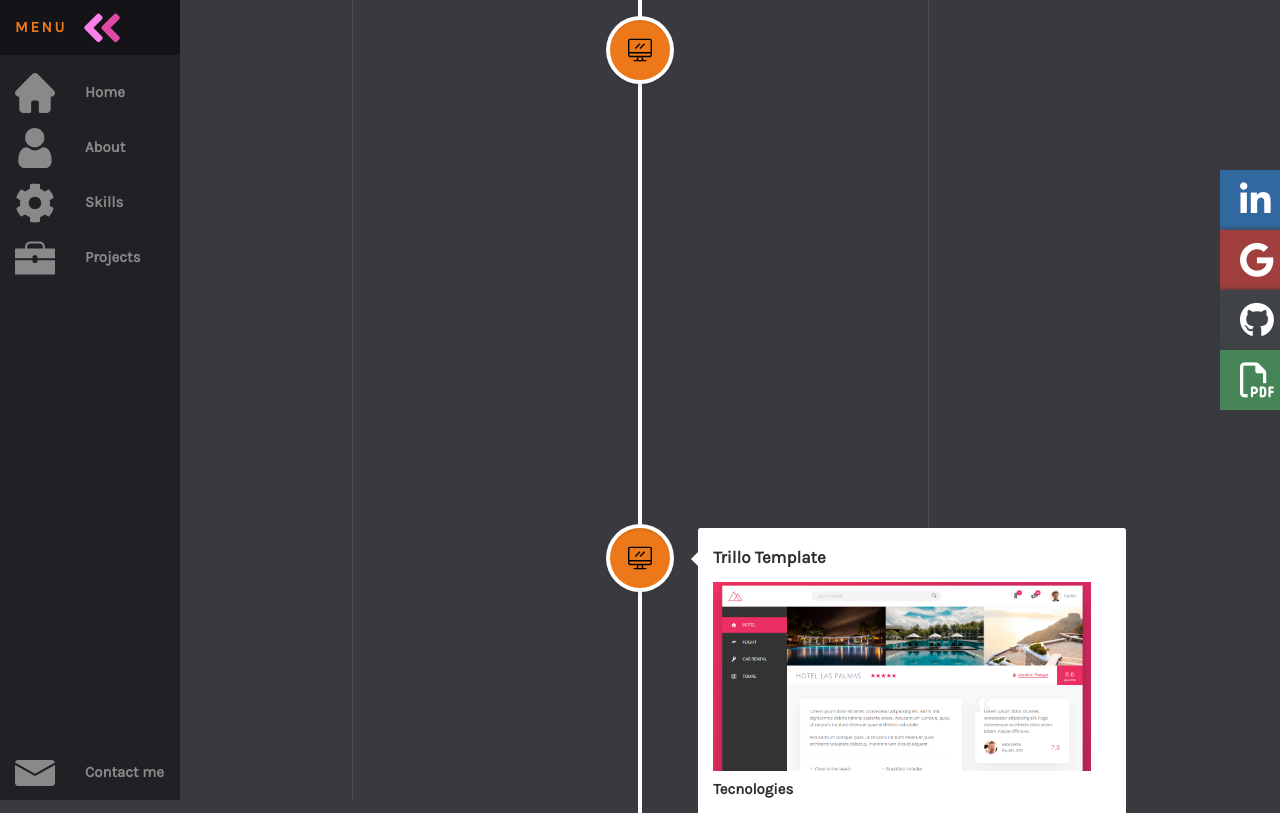
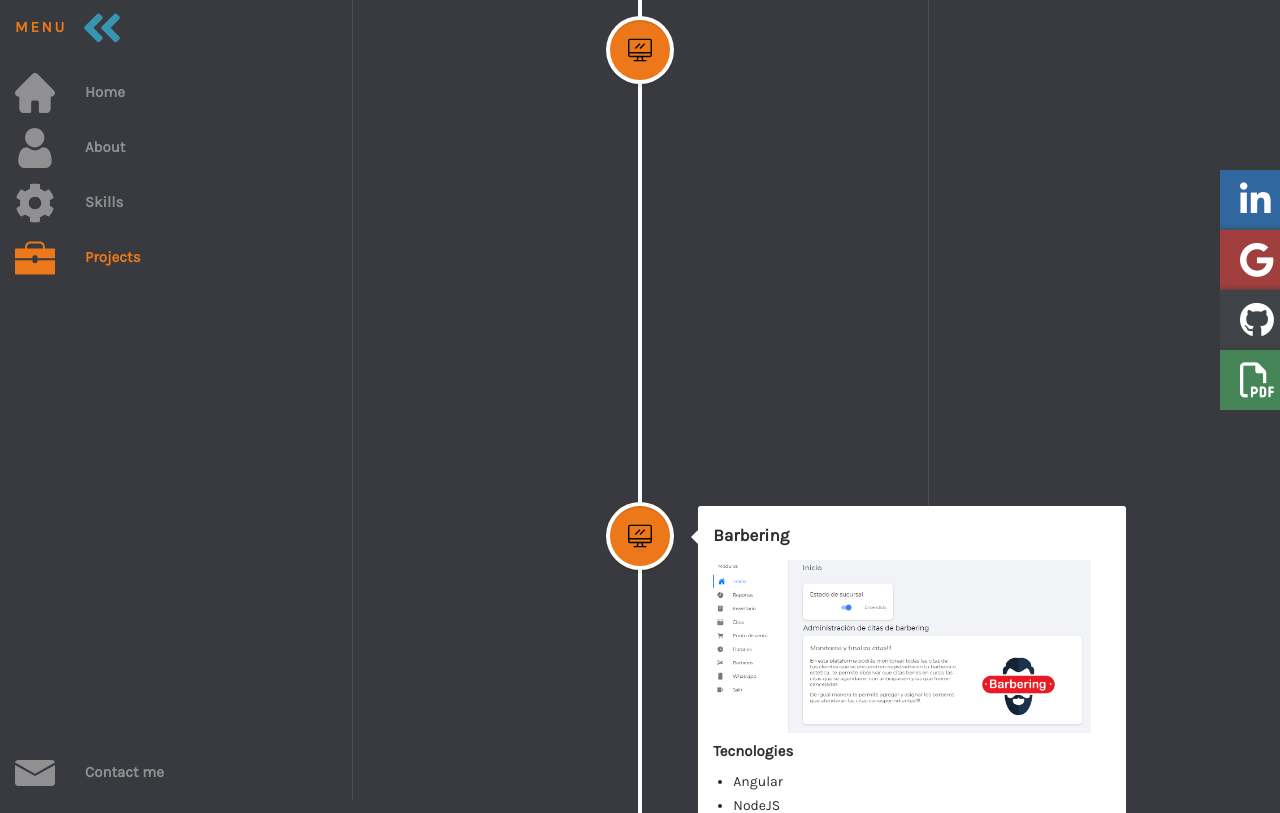
Before and after one commit to CarlosGRJ/CarlosRojas, a React (Create React App) app: page /projects in a window 1280 px wide. Shown: the top 813 px of the page. Built offline with nearby package versions, Linux system fonts and the light colour scheme.

Commit message:
colors and responsive

```diff
--- a/src/App.js
+++ b/src/App.js
@@ -24,12 +24,12 @@ const App = () => {
             <SocialSidebar />
          </ViewportProvider>
          <Switch>
-            <Route exact path='/' component={Home} />
+            <Route exact path='/home' component={Home} />
             <Route exact path='/about' component={About} />
             <Route exact path='/skills' component={Skills} />
             <Route exact path='/projects' component={Projects} />
             <Route exact path='/contact' component={Contact} />
-            <Redirect to='/' />
+            <Redirect to='/home' />
          </Switch>
       </BrowserRouter>
    );
--- a/src/assets/scss/abstracts/_variables.scss
+++ b/src/assets/scss/abstracts/_variables.scss
@@ -17,8 +17,9 @@ $default-font-size: 1.6rem;
 
 $text-primary: #b6b6b6;
 $text-secondary: #ec7819;
-$bg-primary-nav: #1F2124;
-$bg-secondary-nav: #141418;
+
+$bg-primary-nav: #1f212400;
+$bg-secondary-nav: #14141800;
 
 $color-linkedin: rgba(10, 102, 194, 0.6);
 $color-google: rgba(197, 33, 31, 0.6);
@@ -28,3 +29,9 @@ $color-resume: rgba(44, 151, 74, 0.6);
 $transition-speed: 600ms;
 
 $line: 1px solid $color-grey-light-2;
+
+$color-blue: #3895B2;
+$color-blue-light: #40a7c7;
+
+$color-back: rgba(36, 41, 46, 0.74);
+$color-back-light: rgba(36, 41, 46, 0.651);
--- a/src/components/MyNavbar/MyNavbar.jsx
+++ b/src/components/MyNavbar/MyNavbar.jsx
@@ -1,5 +1,5 @@
 import React from 'react';
-import { Link } from 'react-router-dom';
+import { NavLink } from 'react-router-dom';
 import { IconAbout } from '../../iconsNavBar/IconAbout';
 import { IconContact } from '../../iconsNavBar/IconContact';
 // import { IconExperience } from '../../iconsNavBar/IconExperience';
@@ -14,7 +14,9 @@ export const MyNavbar = () => {
       <nav className={classes.nav}>
          <ul className={classes.nav__links}>
             <li className={classes.logo}>
-               <a href='#home' className={classes.nav__link}>
+               <a
+                  href='#home'
+                  className={classes.nav__link}>
                   <span className={`${classes['link-text']}`}>Menu</span>
                   <svg
                      aria-hidden='true'
@@ -43,44 +45,59 @@ export const MyNavbar = () => {
                </a>
             </li>
             <li className={classes.nav__item}>
-               <Link to='/' className={classes.nav__link}>
+               <NavLink
+                  to='/home'
+                  className={classes.nav__link}
+                  activeClassName={classes.active}>
                   <IconHome className={classes['nav__link-icon']} />
                   <span className={classes['link-text']}>Home</span>
-               </Link>
+               </NavLink>
             </li>
             <li className={classes.nav__item}>
-               <Link to='/about' className={classes.nav__link}>
+               <NavLink
+                  to='/about'
+                  className={classes.nav__link}
+                  activeClassName={classes.active}>
                   <IconAbout />
                   <span className={classes['link-text']}>About</span>
-               </Link>
+               </NavLink>
             </li>
 
             <li className={classes.nav__item}>
-               <Link to='/skills' className={classes.nav__link}>
+               <NavLink
+                  to='/skills'
+                  className={classes.nav__link}
+                  activeClassName={classes.active}>
                   <IconSkills />
                   <span className={classes['link-text']}>Skills</span>
-               </Link>
+               </NavLink>
             </li>
 
             {/* <li className={classes.nav__item}>
-               <Link to='/experience' className={classes.nav__link}>
+               <NavLink to='/experience' className={classes.nav__link} activeClassName={classes.active}>
                   <IconExperience />
                   <span className={classes['link-text']}>Experience</span>
-               </Link>
+               </NavLink>
             </li> */}
 
             <li className={classes.nav__item}>
-               <Link to='/projects' className={classes.nav__link}>
+               <NavLink
+                  to='/projects'
+                  className={classes.nav__link}
+                  activeClassName={classes.active}>
                   <IconProjects />
                   <span className={classes['link-text']}>Projects</span>
-               </Link>
+               </NavLink>
             </li>
 
             <li className={classes.nav__item} id='themeButton'>
-               <Link to='/contact' className={classes.nav__link}>
+               <NavLink
+                  to='/contact'
+                  className={classes.nav__link}
+                  activeClassName={classes.active}>
                   <IconContact />
                   <span className={classes['link-text']}>Contact me</span>
-               </Link>
+               </NavLink>
             </li>
          </ul>
       </nav>
@@ -88,7 +105,7 @@ export const MyNavbar = () => {
       //    <nav className='nav'>
       //       <ul className='nav__links'>
       //          <li className={classes.nav__item}>
-      //             <a href='#home' className={classes.nav__link}>
+      //             <a href='#home' className={classes.nav__link} activeClassName={classes.active}>
       //                <IconHome className='nav__link-icon' />
       //                <span>Home</span>
       //             </a>
--- a/src/components/MyNavbar/MyNavbar.module.scss
+++ b/src/components/MyNavbar/MyNavbar.module.scss
@@ -30,7 +30,7 @@
 
    &__item {
       width: 100%;
-      -webkit-tap-highlight-color: rgba(0,0,0,0);
+      -webkit-tap-highlight-color: rgba(0, 0, 0, 0);
 
       &:last-child {
          margin-top: auto;
@@ -58,12 +58,23 @@
          color: $text-secondary;
       }
 
+      // & .active {
+      //    color: $color-primary;
+      //    background-color: red;
+      // }
+
       & svg {
          width: 3rem;
          min-width: 4rem;
          margin: 0 1.5rem;
       }
    }
+}
+
+.active {
+   filter: grayscale(0%) opacity(1);
+   // background: $bg-secondary-nav;
+   color: $text-secondary;
 }
 
 .link-text {
@@ -81,10 +92,10 @@
 }
 
 .fa-primary {
-   color: #ff7eee;
+   color: $color-blue;
 }
 .fa-secondary {
-   color: #df49a6;
+   color: $color-blue;
 }
 
 .fa-primary,
--- a/src/pages/About/About.jsx
+++ b/src/pages/About/About.jsx
@@ -7,6 +7,7 @@ export const About = () => {
    return (
       <div className={`${classes.about}  animate__animated animate__fadeIn`}>
          <h2>About Me</h2>
+         <br />
          <div className={classes.about__content}>
             <div
                className={`${classes['about__content-img']}  animate__animated animate__fadeInLeft`}>
--- a/src/pages/About/About.module.scss
+++ b/src/pages/About/About.module.scss
@@ -22,6 +22,7 @@
 
    & h2 {
       font-size: 4rem;
+      color: $color-primary;
       // margin-bottom: 4rem;
 
       @include respond(tab-port) {
@@ -72,7 +73,10 @@
             // width: 25rem;
             // width: auto;
             // margin-bottom: -25rem;
+            // margin-top: 3rem;
             width: 100%;
+            margin: 5rem 0;
+            // margin-bottom: 5rem;
             // height: 31rem;
          }
 
@@ -94,9 +98,12 @@
          // background-color: rgba(255, 166, 0, 0.486);
          font-size: 1.75rem;
          font-weight: 500;
+         letter-spacing: 0.2rem;
          // max-width: 100%;
          // height: auto;
          @include respond(tab-port) {
+            font-size: 2rem;
+
             // background-color: rgba(192, 192, 192, 0.582);
             // max-height: 50rem;
             // height: 47rem;
--- a/src/pages/Contact/Contact.module.scss
+++ b/src/pages/Contact/Contact.module.scss
@@ -17,7 +17,7 @@
 
    .card {
       // position: relative;
-      margin-top: 8rem;
+      margin-top: 2rem;
       width: 65%;
       // height: 100%;
       display: grid;
@@ -26,6 +26,7 @@
       // box-shadow: 0 0 1.9rem 0.5rem rgba(0, 0, 0, 0.19);
       @include respond(tab-port) {
          width: 75%;
+         // margin-top: 8rem;
          grid-template-columns: repeat(1, 1fr);
          height: 75rem;
       }
@@ -54,6 +55,12 @@
          position: relative;
          padding: 0 0 10px;
          margin-bottom: 10px;
+         font-size: 3rem;
+         letter-spacing: 0.25rem;
+
+         @include respond(tab-port) {
+            margin-left: 2rem;
+         }
       }
    }
 }
@@ -66,7 +73,9 @@
    &__input {
       font-size: 1.5rem;
       font-family: inherit;
-      color: inherit;
+      letter-spacing: 0.1rem;
+      // color: inherit;
+      color: #000;
       padding: 1.5rem 2rem;
       border-radius: 2px;
       background-color: rgba($color-white, 0.5);
@@ -76,6 +85,11 @@
       width: 100%;
       display: block;
       transition: all 0.3s;
+
+      @include respond(tab-port) {
+         font-size: 1.8rem;
+         border-radius: 3rem;
+      }
 
       @include respond(phone) {
          width: 100%;
@@ -97,12 +111,17 @@
    }
 
    &__label {
-      font-size: 1.2rem;
-      font-weight: 700;
+      font-size: 1.4rem;
+      letter-spacing: 0.2rem;
+      // font-weight: 500;
       margin-left: 2rem;
       margin-top: 0.7rem;
       display: block;
       transition: all 0.3s;
+
+      @include respond(tab-port) {
+         font-size: 1.8rem;
+      }
    }
 
    &__input:placeholder-shown + &__label {
@@ -114,8 +133,13 @@
    &__button {
       width: 100%;
       color: #4f4f4f;
-      margin-top: 1rem;
+      // margin-top: 1rem;
       border-radius: 1rem;
+
+      @include respond(tab-port) {
+         font-size: 1.8rem;
+         border-radius: 3rem;
+      }
    }
 }
 
--- a/src/pages/Projects/Projects.jsx
+++ b/src/pages/Projects/Projects.jsx
@@ -47,16 +47,16 @@ export const Projects = () => {
                         className={`${classes.buttonEx} ${classes.viewButton}`}
                         rel='noopener noreferrer'>
                         {/* {el.buttonText} */}
-                        View
+                        <i className="fas fa-eye"></i>
                      </a>
                      {el.front.length > 0 ? (
                         <a
                            href={el.front}
                            target='_blank'
-                           className={`${classes.buttonEx} ${classes.repButton}`}
+                           className={`${classes.buttonEx} ${classes.repButton} ${classes.front}`}
                            rel='noopener noreferrer'>
                            {/* {el.buttonText} */}
-                           Front Rep
+                           Front <i className="fab fa-github"></i>
                         </a>
                      ) : (
                         ''
@@ -66,10 +66,10 @@ export const Projects = () => {
                         <a
                            href={el.repo}
                            target='_blank'
-                           className={`${classes.buttonEx} ${classes.repButton}`}
+                           className={`${classes.buttonEx} ${classes.repButton} ${classes.back}`}
                            rel='noopener noreferrer'>
                            {/* {el.buttonText} */}
-                           Back Rep
+                           Back <i className="fab fa-github"></i>
                         </a>
                      ) : (
                         ''
--- a/src/pages/Projects/Projects.module.scss
+++ b/src/pages/Projects/Projects.module.scss
@@ -5,11 +5,14 @@
    color: #2f2f2f;
    padding-inline: 10rem;
 
-   @include respond(phone) {
+   @include respond(tab-port) {
       padding-inline: 8rem;
       height: 90vh;
       overflow: hidden;
       overflow-y: auto;
+   }
+   @include respond(phone) {
+      padding-inline: 2rem;
    }
 }
 
@@ -20,6 +23,7 @@
 
 .buttons {
    display: flex;
+   flex-wrap: wrap;
 }
 
 .buttonEx {
@@ -34,20 +38,34 @@
 
 .viewButton {
    font-size: 1.5rem;
-   background-color: $color-primary;
+
+   background-color: $color-blue;
 }
 
 .viewButton:hover {
-   background-color: $color-primary-light;
+   background-color: $color-blue-light;
+}
+
+.front {
+   background-color: $color-primary;
+
+   &:hover {
+      background-color: $color-primary-light;
+   }
+}
+
+.back {
+   // background-color: $colo;
+   background-color: $color-back;
+
+   &:hover {
+      background-color: $color-back-light;
+   }
 }
 
 .repButton {
    font-size: 1.5rem;
-   background-color: rgba(36, 41, 46, 0.74);
    // margin-left: 2rem;
-}
-.repButton:hover {
-   background-color: rgba(36, 41, 46, 0.651);
 }
 
 .date {
--- a/src/pages/Projects/timelineElements.js
+++ b/src/pages/Projects/timelineElements.js
@@ -6,8 +6,40 @@ import FaceRec from '../../assets/img/projects/face-recognition.png';
 import Natours from '../../assets/img/projects/natours.png';
 import Trillo from '../../assets/img/projects/trillo.webp';
 import HotelBook from '../../assets/img/projects/hotel-book.webp';
+import Barbering from '../../assets/img/projects/barbering.png';
+import BarberingBlue from '../../assets/img/projects/barbering-blue.png';
 
 let timelineElements = [
+   {
+      id: 10,
+      title: 'Barbering Blue',
+      location: 'Dragontail, Ascana',
+      description:
+         'Converting data to a graphical interface, through the use of HTML, CSS, and JavaScript, so that users can view and interact with that data.',
+      tecnologies: ['Angular', 'NodeJS', 'MongoDB', 'Express'],
+      image: BarberingBlue,
+      buttonText: 'View Frontend Projects',
+      date: 'August 2016 - present',
+      icon: 'work',
+      url: 'https://cdmx.barbering.com.mx/cita-sucursal/5ef508aed9a43556a0f23fc8',
+      front: '',
+      back: '',
+   },
+   {
+      id: 9,
+      title: 'Barbering',
+      location: 'Dragontail, Ascana',
+      description:
+         'Converting data to a graphical interface, through the use of HTML, CSS, and JavaScript, so that users can view and interact with that data.',
+      tecnologies: ['Angular', 'NodeJS', 'MongoDB', 'Express'],
+      image: Barbering,
+      buttonText: 'View Frontend Projects',
+      date: 'August 2016 - present',
+      icon: 'work',
+      url: 'https://cdmxadmin.barbering.com.mx',
+      front: '',
+      back: '',
+   },
    {
       id: 8,
       title: 'Hotel Booking',
```
Also changed, not shown: src/pages/Contact/Contact.jsx (+11 -1 lines), src/assets/img/projects/barbering-blue.png (added), src/assets/img/projects/barbering.png (added).
